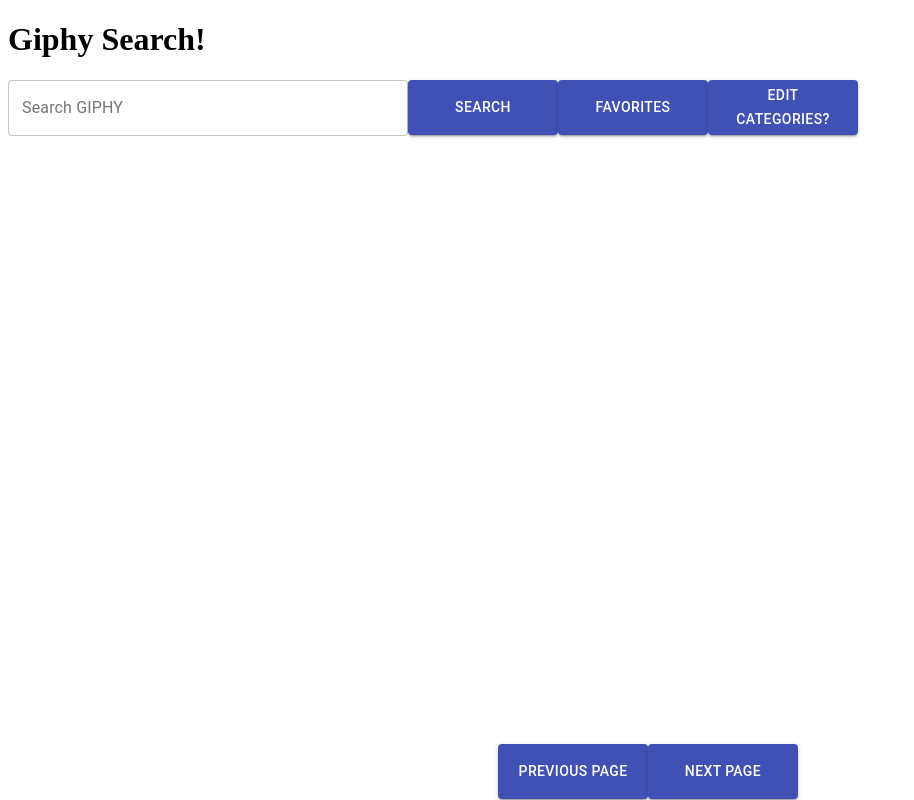
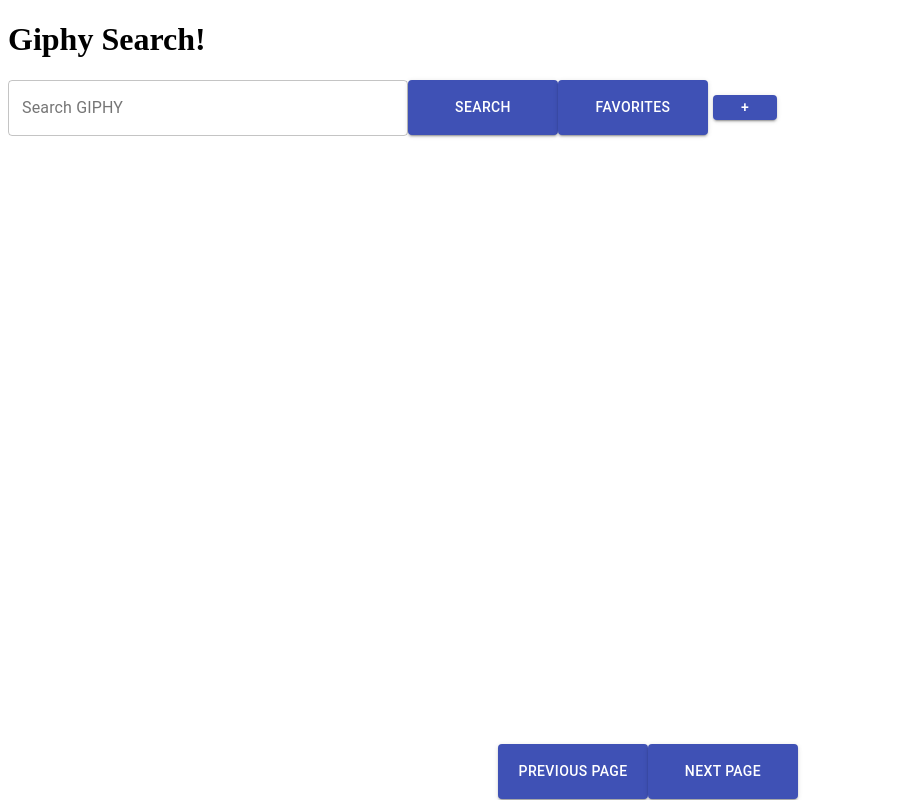
Before and after one commit to JoshuaDavidOren/group-giphy-saga-projec, a React (Create React App) app: page / in a window 1280 px wide. Shown: the whole page, without its empty margins (0-914 px from the left). Built offline with nearby package versions, Linux system fonts and the light colour scheme.

Commit message:
made stuff a bit prettier

```diff
--- a/src/components/EditCategories/EditCategories.jsx
+++ b/src/components/EditCategories/EditCategories.jsx
@@ -101,7 +101,6 @@
               Add Category
             </Button>
             <Button className={classes.button} onClick={handleOpen}>
-                Open the select
             </Button>
             <FormControl className={classes.formControl}>
                 <InputLabel id="demo-controlled-open-select-label">Category</InputLabel>
--- a/src/components/SearchPage/SearchPage.jsx
+++ b/src/components/SearchPage/SearchPage.jsx
@@ -52,7 +52,7 @@
         <TextField style={{ width: "400px" }} id="outlined-search" label="Search GIPHY" type="search" variant="outlined" value={searchTerm} onChange={(event) => setSearchTerm(event.target.value)}/>
         <Button style={{ width: "150px", height: "55px" }} variant="contained" color="primary" onClick={search}>Search</Button>
         <Button style={{ width: "150px", height: "55px" }} variant="contained" color="primary" onClick={gotoFavoritesPage}>Favorites</Button>
-        <Button style={{ width: "150px", height: "55px" }} variant="contained" color="primary" onClick={() => setEditCategories(!editCategories)}>Edit categories?</Button>
+        <Button style={{ width: "25px", height: "25px" , margin: "5px"}} variant="contained" color="primary" onClick={() => setEditCategories(!editCategories)}>{editCategories ? "-" : "+"}</Button>
         {editCategories ? <EditCategories></EditCategories> : <></>}
         <Grid container spacing={2}>
         {searcher.map((testItem) => {
```
